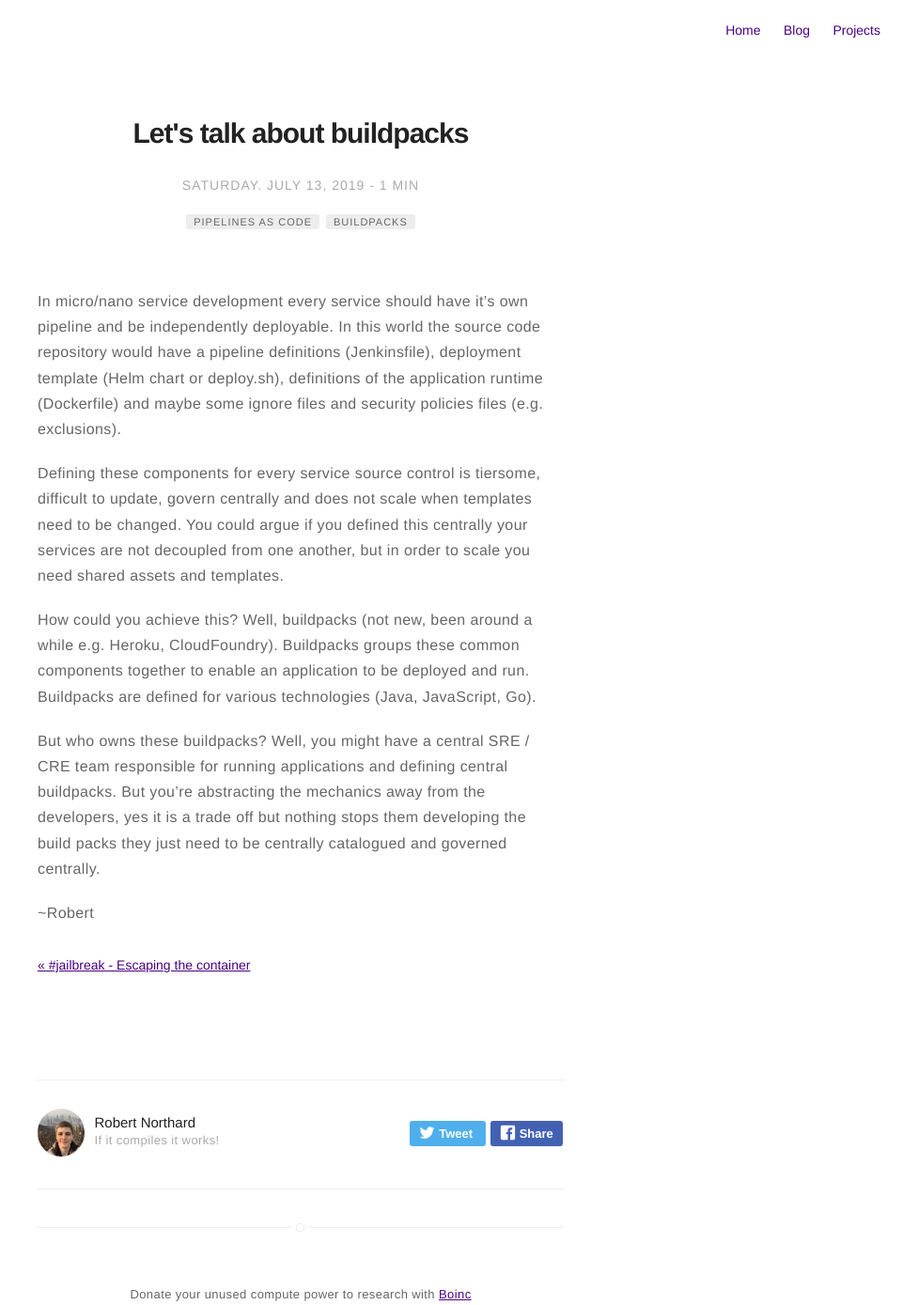
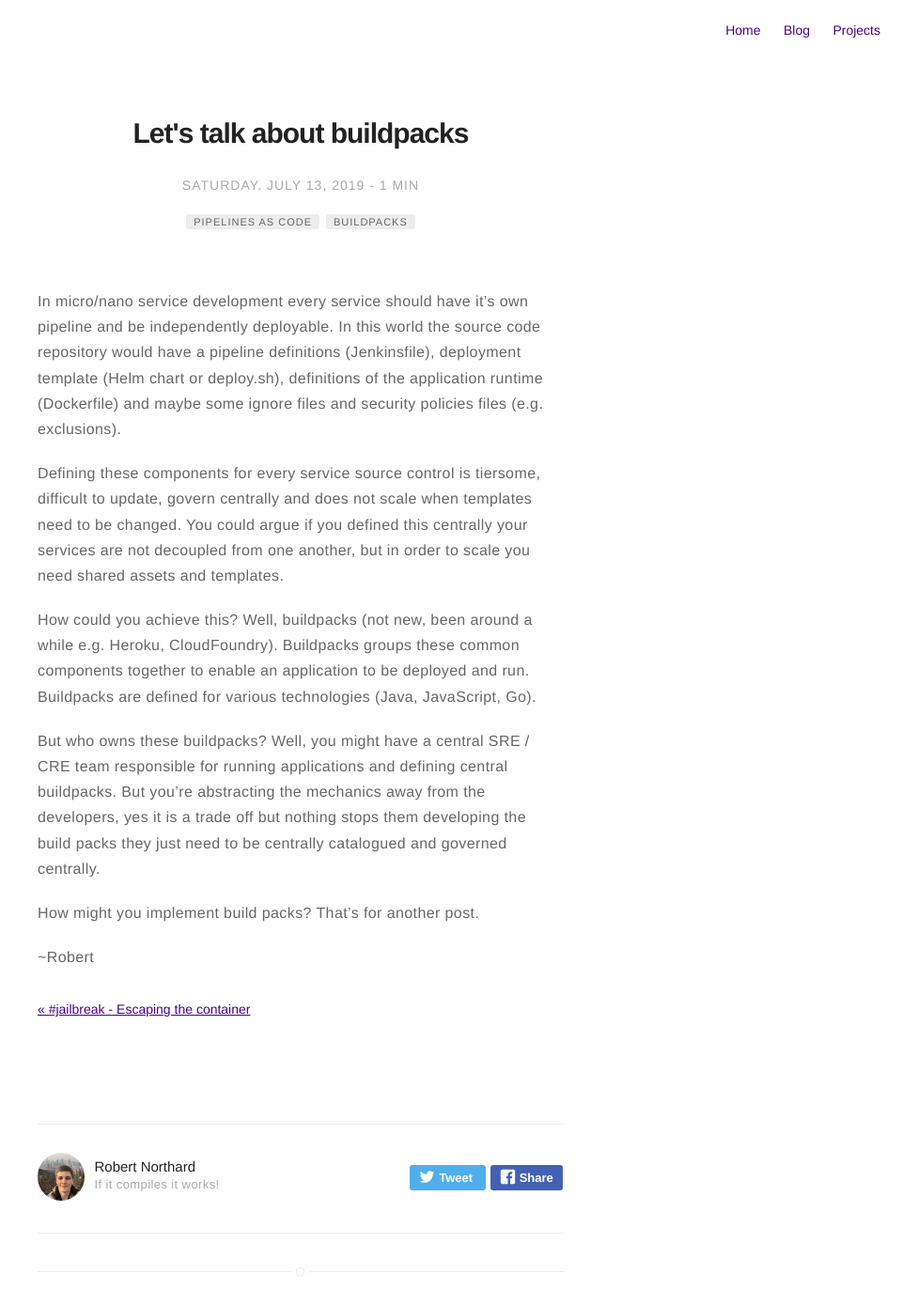
Before and after one commit to RobertNorthard/robertnorthard.github.io, a Jekyll site: the page built from _posts/2019-07-13-lets-talk-about-buildpacks.markdown, in a window 1280 px wide. Shown: the top 1389 px of the page at 94% size, without its empty margins (320-1280 px from the left). Built offline with Jekyll 4.4.1, drawn with Linux system fonts in a browser that asks for light colours; grey boxes are pictures that could not be loaded.

Commit message:
Updated post

```diff
--- a/_posts/2019-07-13-lets-talk-about-buildpacks.markdown
+++ b/_posts/2019-07-13-lets-talk-about-buildpacks.markdown
@@ -20,4 +20,6 @@ How could you achieve this? Well, buildpacks (not new, been around a while e.g.
 
 But who owns these buildpacks? Well, you might have a central SRE / CRE team responsible for running applications and defining central buildpacks. But you’re abstracting the mechanics away from the developers, yes it is a trade off but nothing stops them developing the build packs they just need to be centrally catalogued and governed centrally.
 
+How might you implement build packs? That's for another post.
+
 ~Robert
```
